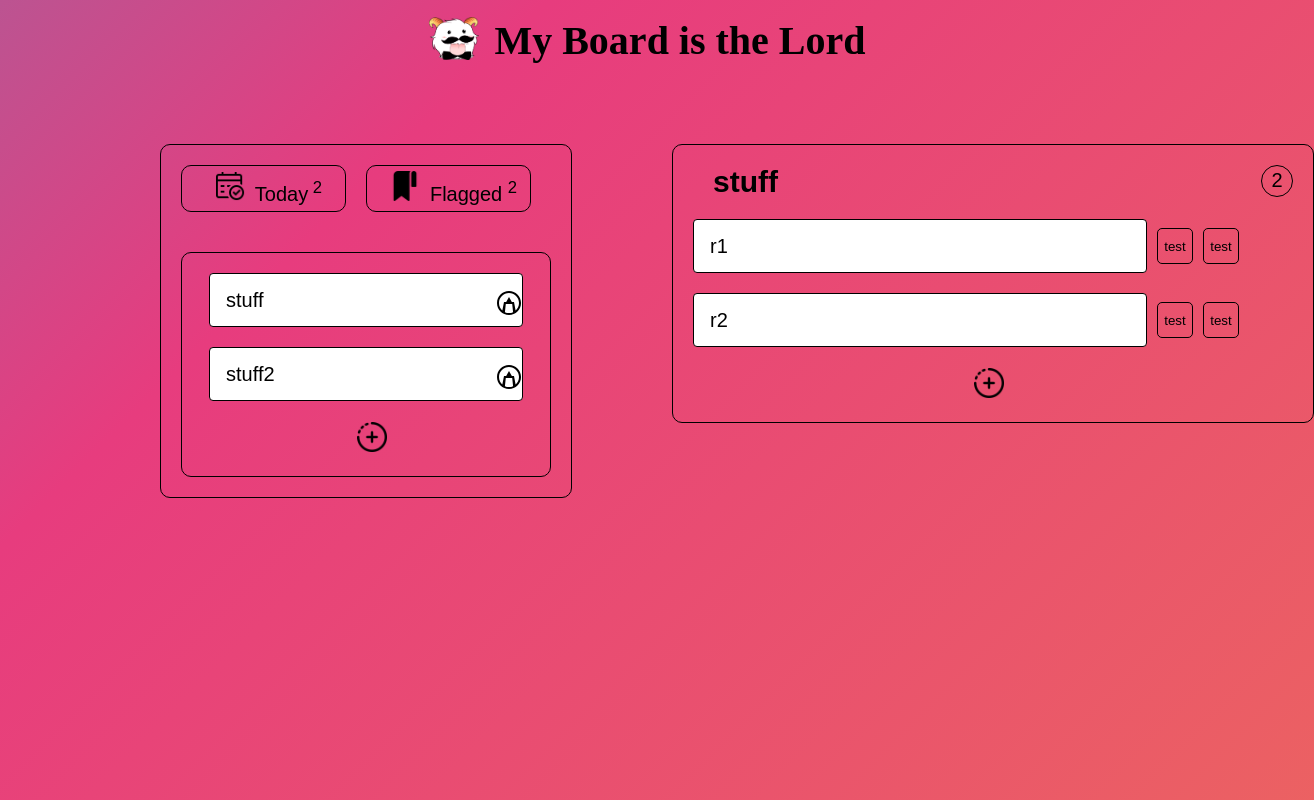
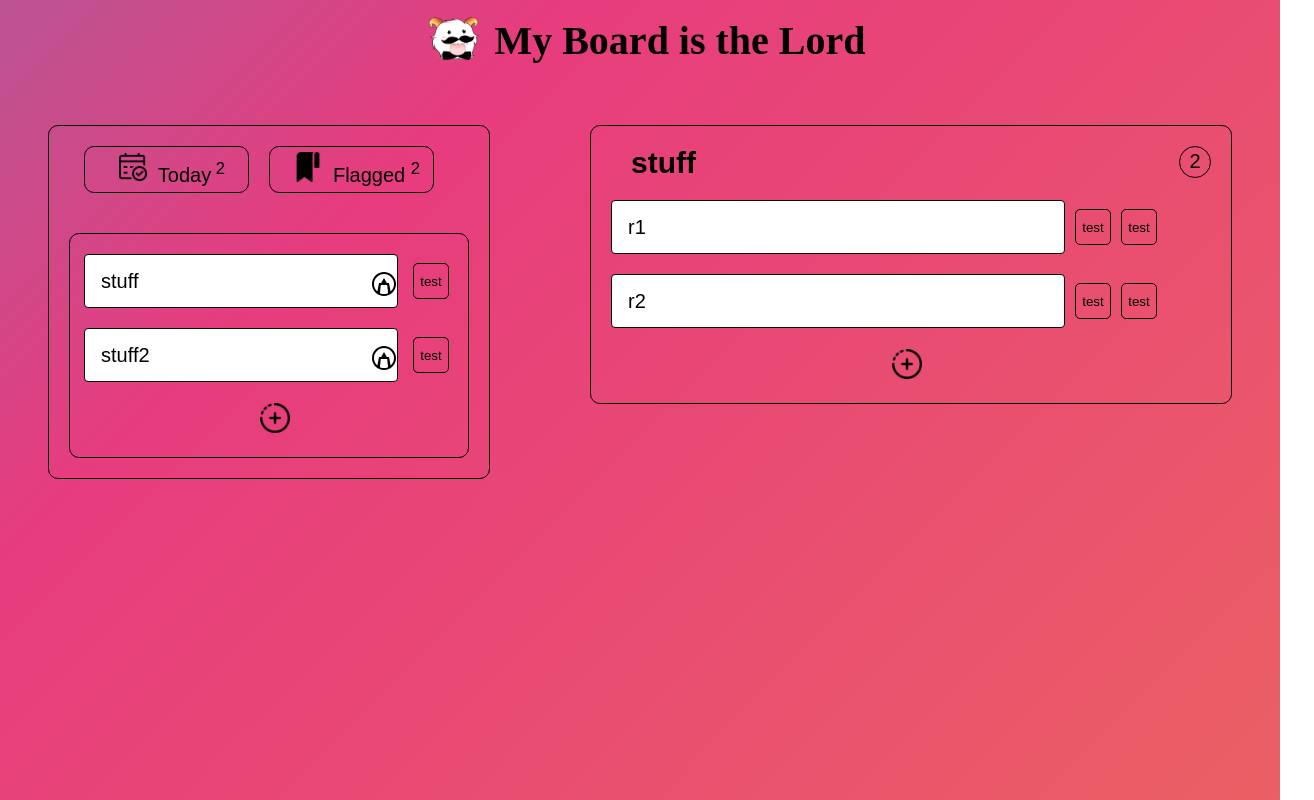
Before and after one commit to oPuDDingo/To_Do_List_Prog_3, an Angular app in the folder frontend/: page / in a window 1280 px wide. Shown: the whole page, 1314 px wide, since content can reach past the window. Built offline with nearby package versions, Linux system fonts and the light colour scheme.

Commit message:
centered everything

```diff
--- a/frontend/src/app/app.component.scss
+++ b/frontend/src/app/app.component.scss
@@ -3,12 +3,7 @@ body {
   overflow: hidden;
 }
 
-
 .content {
-  //display: flex;
-  margin: 82px auto 32px;
-  padding: 0 16px;
-  max-width: 960px;
-  flex-direction: column;
-  align-items: center;
+  margin: 125px auto;
+  width: max-content;
 }
--- a/frontend/src/app/board/board.component.html
+++ b/frontend/src/app/board/board.component.html
@@ -1,4 +1,3 @@
-<div class="bb">
 <div id="board">
     <div class="overview">
         <div class="filter-container">
@@ -11,7 +10,13 @@
         </div>
 
         <div class="list-container">
-            <div class="list-card" *ngFor="let list of board.lists"><input type="text" maxlength="18" [(ngModel)]="list.title"/><button ><img src="/assets/editicon.svg"/></button></div>
+            <div class="list-element" *ngFor="let list of board.lists">
+                <div class="list-card">
+                    <input type="text" maxlength="18" [(ngModel)]="list.title"/>
+                    <button ><img src="/assets/editicon.svg"/></button>
+                </div>
+                <button class="delete-button">test</button>
+            </div>
             <button class="plus-btn"><img src="/assets/plus.png"/></button>
         </div>
     </div>
@@ -42,4 +47,3 @@
 
 
 </div>
-</div>
--- a/frontend/src/app/board/board.component.scss
+++ b/frontend/src/app/board/board.component.scss
@@ -1,13 +1,12 @@
 
 #board {
-  margin: 15% auto;
-  height: 300px;
-  width:100%;
   background: transparent;
   color: #000000;
   font-family: Arial;
   display: flex;
   flex-direction: row;
+  width: max-content;
+  height: max-content;
 }
 
 no-padding {
@@ -74,13 +73,19 @@ no-padding {
   align-items: center;
 }
 
+.list-element {
+  display: flex;
+  flex-direction: row;
+  align-content: flex-start;
+  margin-bottom: 20px;
+}
+
 .list-card {
   border-radius: 4px;
   border: 1px solid black;
   background-color: white;
   height: 20px;
   width: 280px;
-  margin-bottom: 20px;
   padding: 16px;
   display: flex;
   flex-direction: row;
@@ -112,6 +117,21 @@ no-padding {
   transform: translateY(-2px);
 }
 
+.delete-button {
+  background-color: transparent;
+  border: 1px solid black;
+  border-radius: 5px;
+  height: 36px;
+  width: 36px;
+  margin: auto 5px auto 15px;
+  transition: 0.1s;
+  transition-timing-function: ease-in-out;
+}
+
+.delete-button:hover {
+  transform: translateY(-4px);
+}
+
 .round-button {
   color: black;
   background-color: transparent;
--- a/frontend/src/app/reminder/reminder.component.scss
+++ b/frontend/src/app/reminder/reminder.component.scss
@@ -15,6 +15,12 @@
   width: 36px;
   margin-top: auto;
   margin-bottom: auto;
+  transition: 0.1s;
+  transition-timing-function: ease-in-out;
+}
+
+.reminder button:hover {
+  transform: translateY(-4px);
 }
 
 .date {
```
